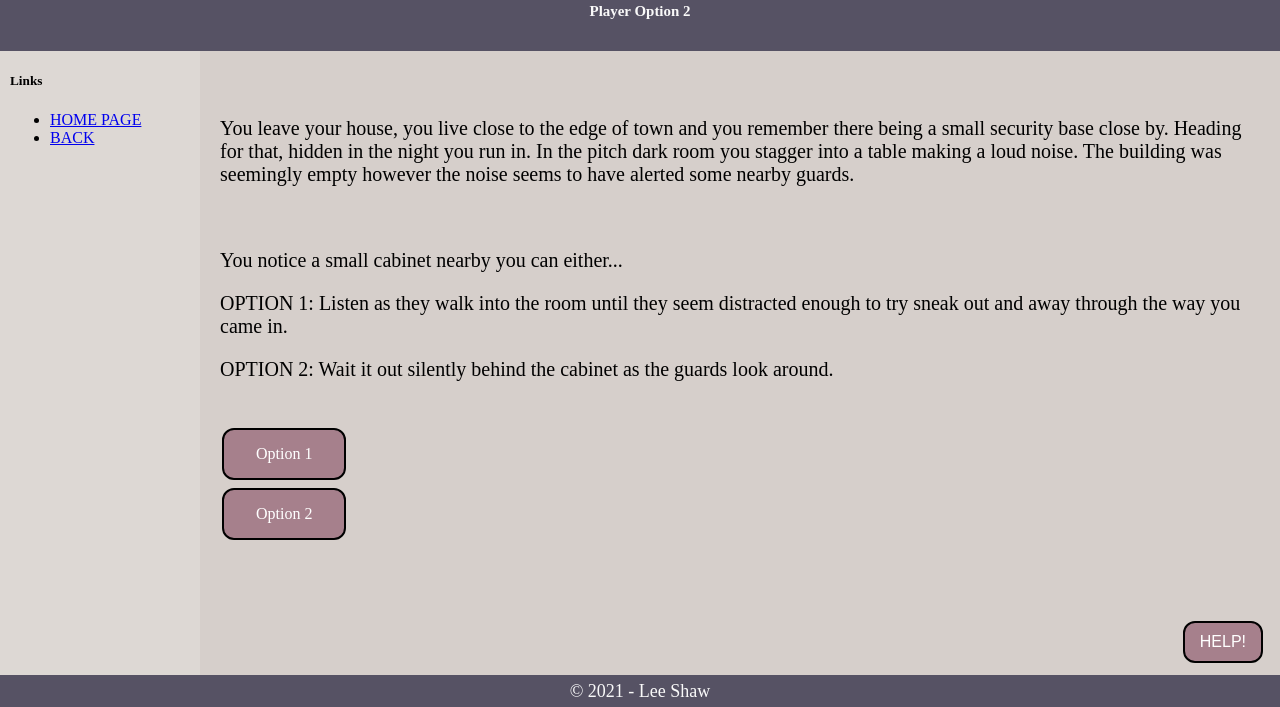
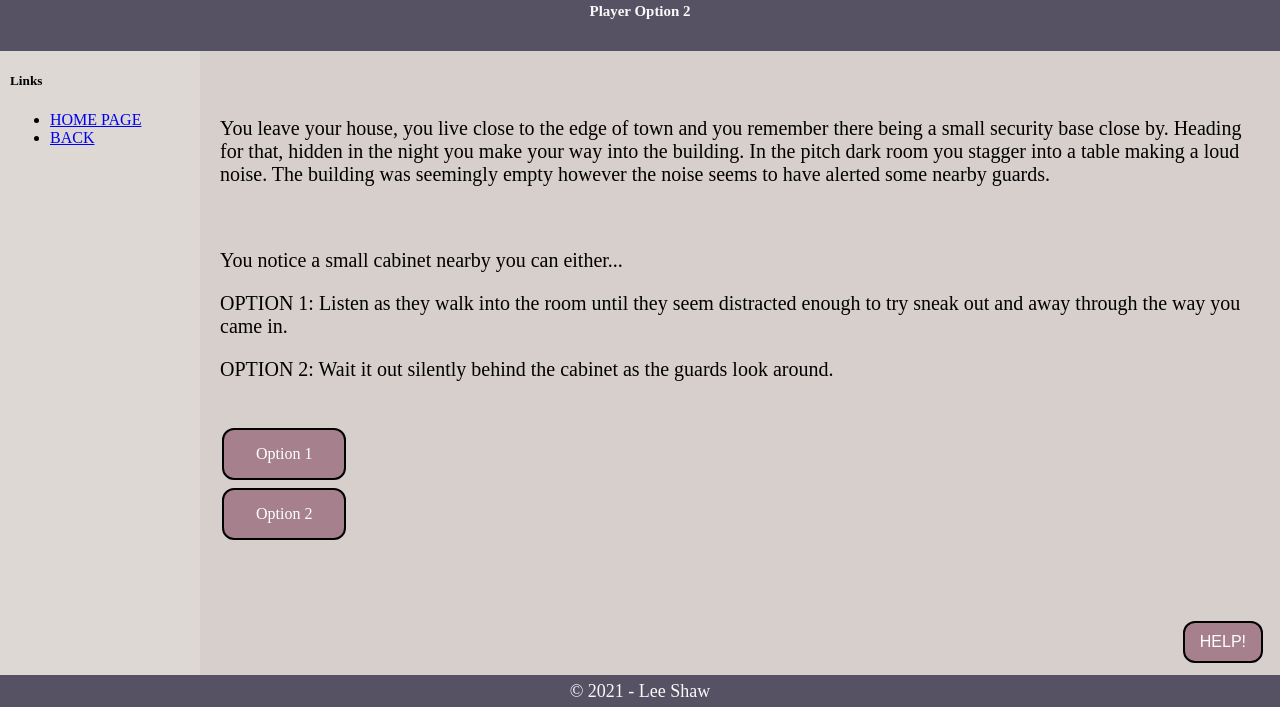
Before and after one commit to Leesh2903/WebTechProject.github.io, a plain HTML site: page option2.html in a window 1280 px wide. Shown: the part 93-800 px from the top of the page. Drawn offline with Linux system fonts and the light colour scheme.

Commit message:
Update option2.html

```diff
--- a/option2.html
+++ b/option2.html
@@ -13,7 +13,7 @@
     <main >
         <br>
         <br>
-        <p> You leave your house, you live close to the edge of town and you remember there being a small security base close by. Heading for that, hidden in the night you run in. In the pitch dark room you stagger into
+        <p> You leave your house, you live close to the edge of town and you remember there being a small security base close by. Heading for that, hidden in the night you make your way into the building. In the pitch dark room you stagger into
             a table making a loud noise. The building was seemingly empty however the noise seems to have alerted some nearby guards.
         </p>
 
```
